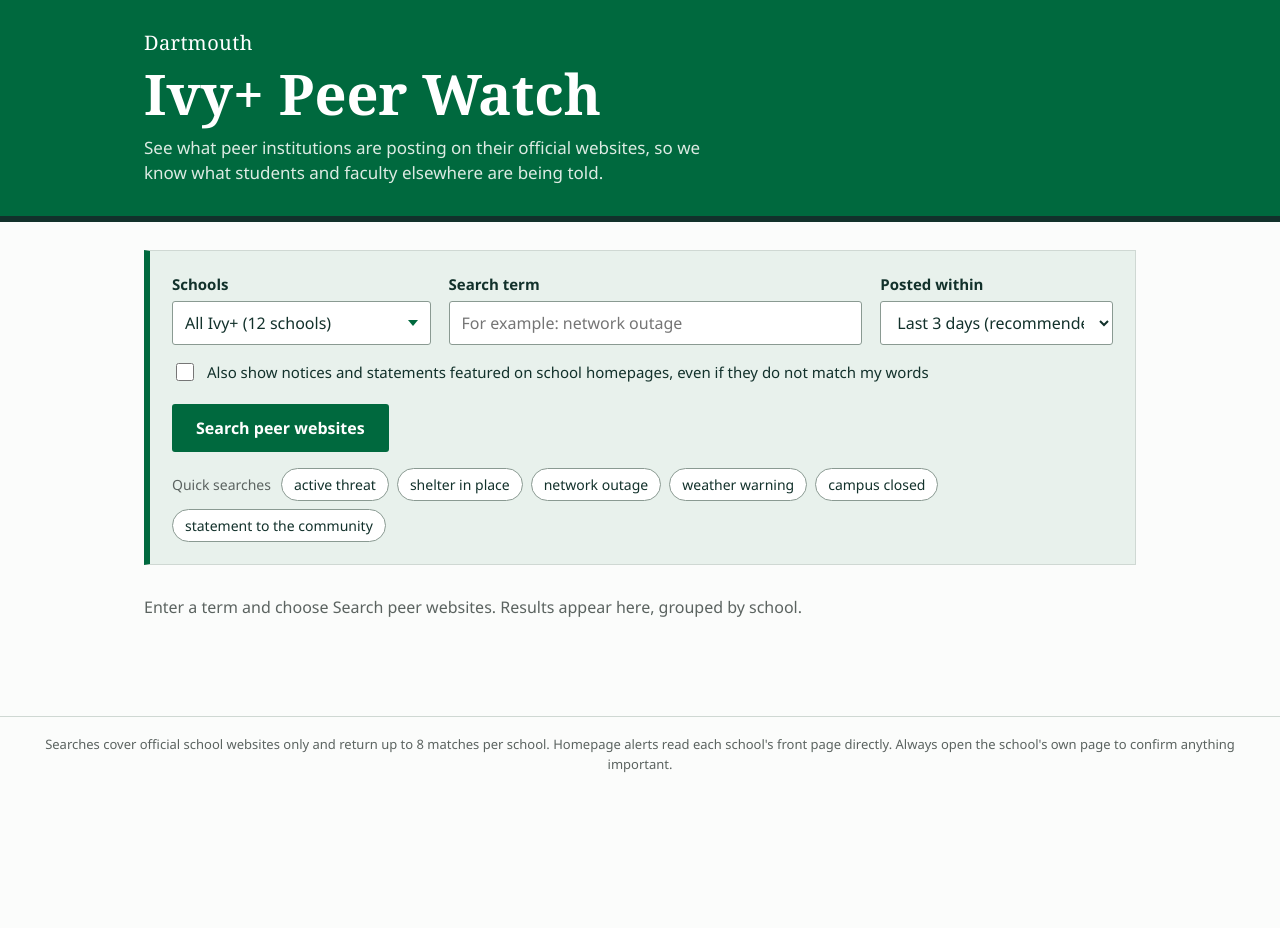
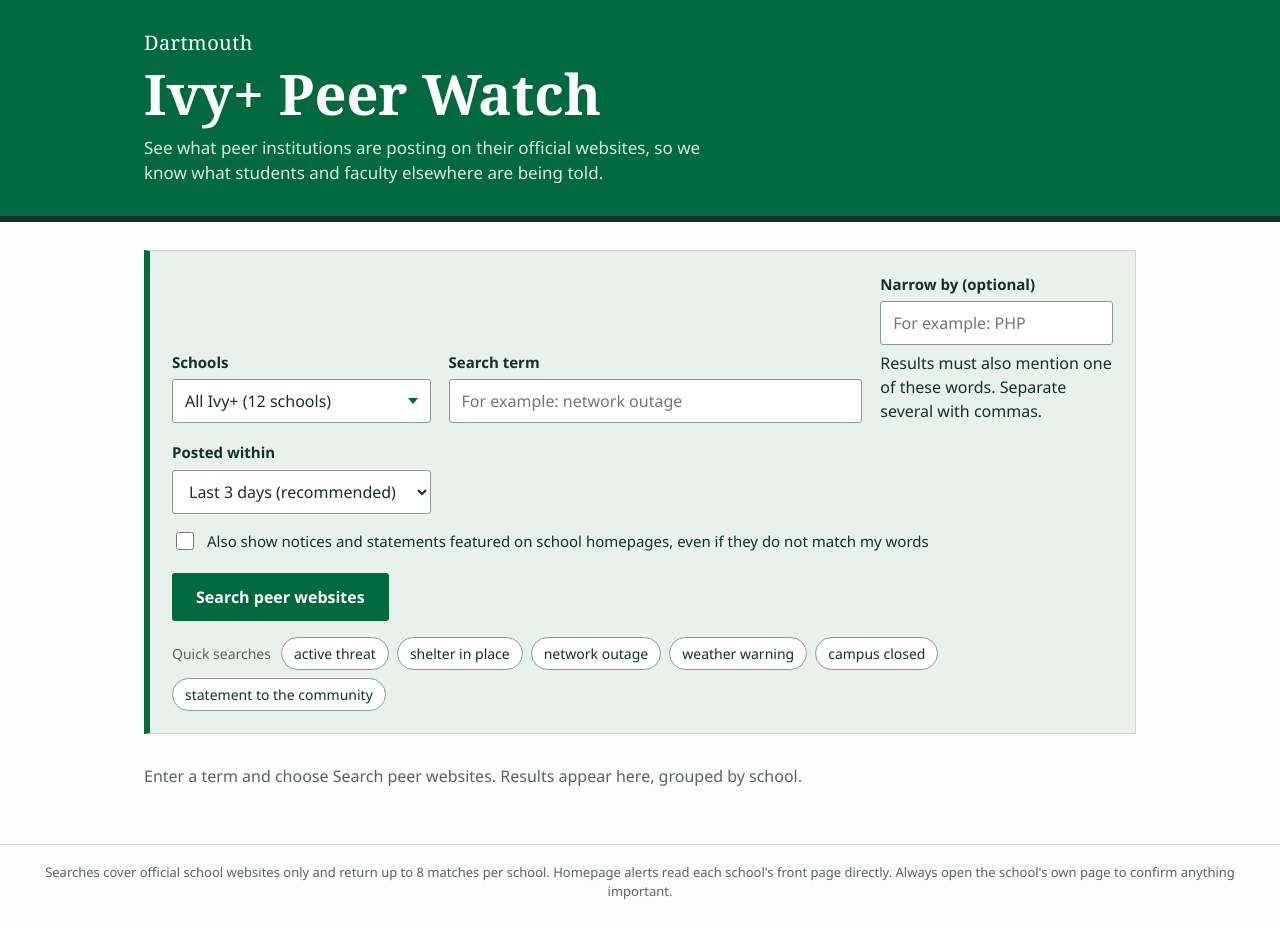
Before and after one commit to CourtProvost/IvyPlusCrawl, a React (Vite) app: page / in a window 1280 px wide. Before the commit the page ends 800 px from the top, so only its background shows below. Built offline with nearby package versions, Linux system fonts and the light colour scheme.

Commit message:
Update App.jsx

```diff
--- a/src/App.jsx
+++ b/src/App.jsx
@@ -58,10 +58,12 @@
   // Anything that could not be read, so a missing match is never mistaken for an all clear.
   const problems = [];
   data.results.forEach((r) => {
-    if (r.status === "error") problems.push(`${nameOf(r)} homepage (${r.message.replace(/^The homepage /, "").replace(/\.$/, "")})`);
-    sectionsOf(r).filter((s) => s.status === "error").forEach((s) =>
-      problems.push(`${nameOf(r)} ${s.label} page (${s.message.replace(/^The page /, "").replace(/\.$/, "")})`)
-    );
+    if (r.status === "error") {
+      problems.push({ key: r.schoolId + "-home", name: nameOf(r), where: "Homepage", url: SCHOOL_BY_ID[r.schoolId].url, message: r.message });
+    }
+    sectionsOf(r)
+      .filter((s) => s.status === "error")
+      .forEach((s) => problems.push({ key: r.schoolId + "-" + s.category, name: nameOf(r), where: s.label, url: s.url, message: s.message }));
   });
   const notFound = data.results.filter((r) => r.missing && r.missing.length > 0);
 
@@ -75,6 +77,7 @@
           Read directly just now from each school's front page and its Provost, Statements, Communications and news,
           Community, and IT pages, looking only for your words and related words. Open the page to confirm.
           Content added after a page loads may not appear here.
+          {data.narrow && data.narrow.length > 0 ? ` Only lines that also mention: ${data.narrow.join(", ")}.` : ""}
         </p>
 
         {withHits.map((r) => {
@@ -89,7 +92,7 @@
                   <li key={a.where + a.text}>
                     <p className="alert-text">{a.text}</p>
                     <p className="alert-meta">
-                      On the <a href={a.url} target="_blank" rel="noopener noreferrer">{a.where}</a> page. Matched “{a.matched}”.
+                      On the <a href={a.url} target="_blank" rel="noopener noreferrer">{a.where}</a> page. Matched “{a.matched}”{a.also ? ` and “${a.also}”` : ""}.
                     </p>
                   </li>
                 ))}
@@ -112,7 +115,16 @@
         )}
 
         {problems.length > 0 && (
-          <p className="alerts-failed">Could not read: {problems.join("; ")}. Open these directly.</p>
+          <div className="alerts-failed">
+            <p>Could not read these pages. Nothing was checked there, so this is not an all clear.</p>
+            <ul className="clear-list">
+              {problems.map((p) => (
+                <li key={p.key}>
+                  <a href={p.url} target="_blank" rel="noopener noreferrer">{p.name}, {p.where}</a>: {p.message} Open this site directly.
+                </li>
+              ))}
+            </ul>
+          </div>
         )}
 
         {notFound.length > 0 && (
@@ -161,6 +173,7 @@
 export default function App() {
   const [selected, setSelected] = useState(() => new Set(ALL_SCHOOLS.map((s) => s.id)));
   const [query, setQuery] = useState("");
+  const [narrow, setNarrow] = useState("");
   const [dateMode, setDateMode] = useState("recent"); // "recent" | "custom"
   const [from, setFrom] = useState(toISODate(daysAgo(30)));
   const [to, setTo] = useState(toISODate(new Date()));
@@ -214,7 +227,7 @@
 
     // One request per school keeps each call short enough to finish in time.
     const ids = ALL_SCHOOLS.map((s) => s.id).filter((id) => selected.has(id));
-    const base = { query: term, from: range.from, to: range.to, mode: dateMode };
+    const base = { query: term, narrow: narrow.trim(), from: range.from, to: range.to, mode: dateMode };
     const done = {};
     setResponse({ ...base, results: [] });
 
@@ -224,7 +237,7 @@
     fetch("/api/alerts", {
       method: "POST",
       headers: { "Content-Type": "application/json" },
-      body: JSON.stringify({ query: term, schoolIds: ids, includeFeatured: showFeatured }),
+      body: JSON.stringify({ query: term, narrow: narrow.trim(), schoolIds: ids, includeFeatured: showFeatured }),
     })
       .then(async (resp) => {
         const data = await readReply(resp);
@@ -244,7 +257,7 @@
           const resp = await fetch("/api/search", {
             method: "POST",
             headers: { "Content-Type": "application/json" },
-            body: JSON.stringify({ query: term, schoolIds: [id], ...range }),
+            body: JSON.stringify({ query: term, narrow: narrow.trim(), schoolIds: [id], ...range }),
           });
           const data = await readReply(resp);
           result =
@@ -323,6 +336,23 @@
             </div>
 
             <div className="field">
+              <label className="label" htmlFor="narrow">Narrow by (optional)</label>
+              <input
+                id="narrow"
+                className="input"
+                type="text"
+                value={narrow}
+                maxLength={100}
+                placeholder="For example: PHP"
+                aria-describedby="narrow-help"
+                onChange={(e) => setNarrow(e.target.value)}
+              />
+              <span id="narrow-help" className="help">
+                Results must also mention one of these words. Separate several with commas.
+              </span>
+            </div>
+
+            <div className="field">
               <label className="label" htmlFor="dates">Posted within</label>
               <select
                 id="dates"
@@ -395,7 +425,7 @@
                     : `${totalHits} ${totalHits === 1 ? "match" : "matches"} for “${response.query}”`}
                 </h2>
                 <p>
-                  Posted {prettyDate(response.from)} to {prettyDate(response.to)}. Official school domains only.
+                  {response.narrow ? `Narrowed to results that also mention: ${response.narrow}. ` : ""}Posted {prettyDate(response.from)} to {prettyDate(response.to)}. Official school domains only.
                 </p>
                 {response.mode === "custom" && (
                   <p className="banner">
```
